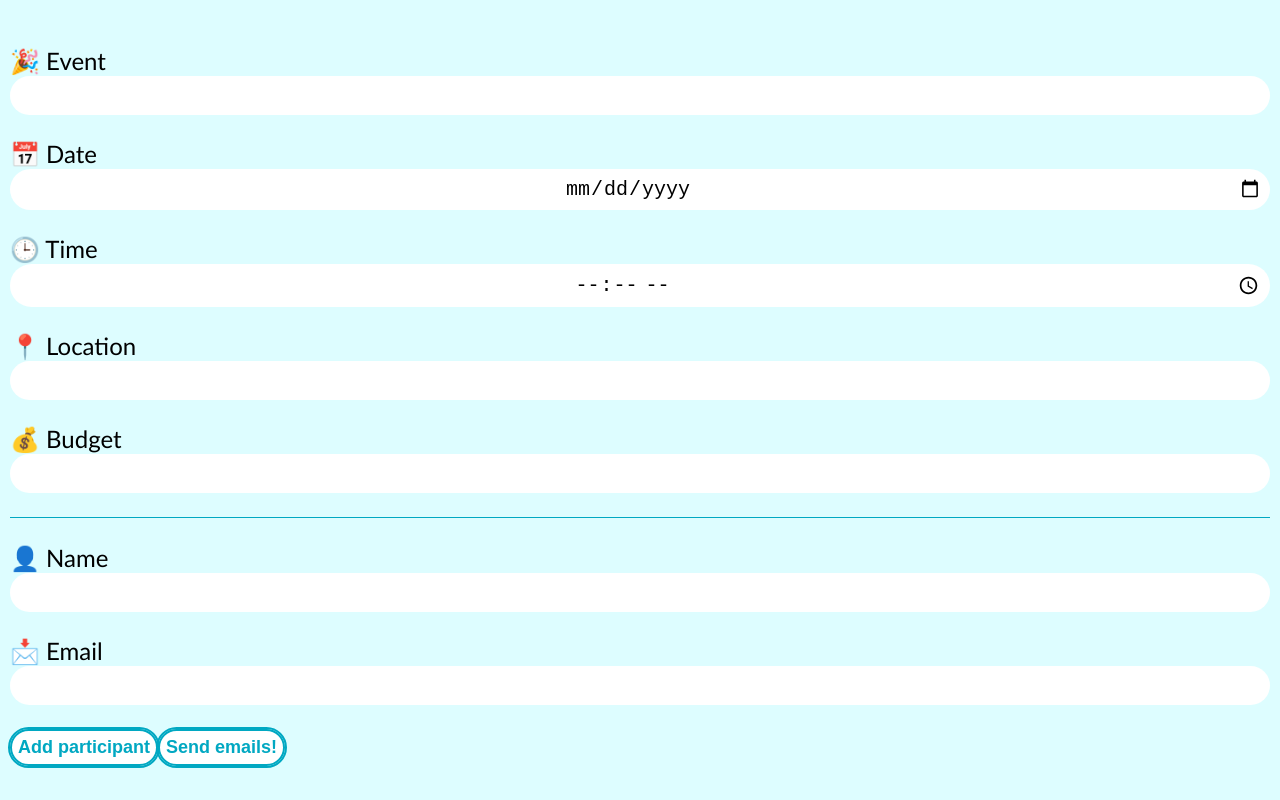
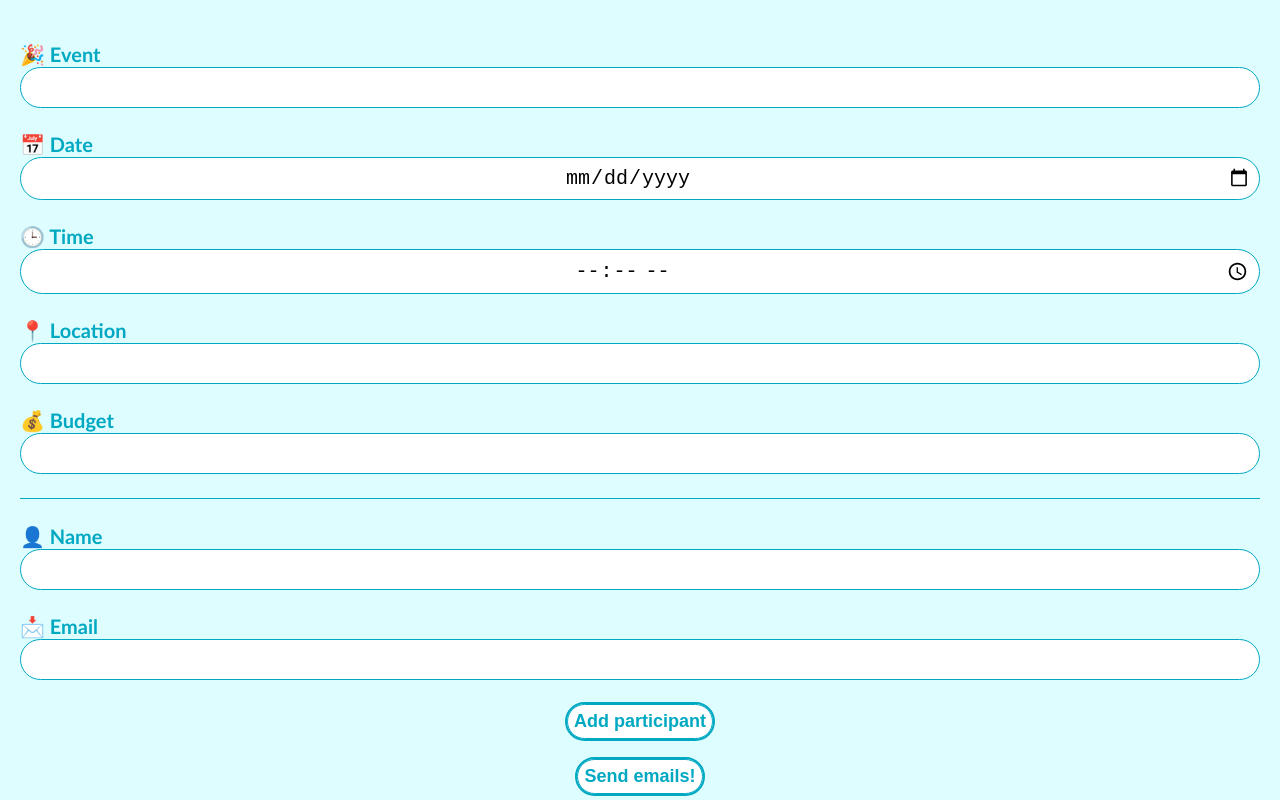
Before and after one commit to ireneairyn/secret-santa, a Next.js app: page /form in a window 1280 px wide. Shown: the part 360-1160 px from the top of the page. Built offline with nearby package versions, Linux system fonts and the light colour scheme.

Commit message:
change display of about

```diff
--- a/components/Form.js
+++ b/components/Form.js
@@ -71,6 +71,7 @@ function Form() {
           />
         </label>
       <div className="buttonContainer">
+         <button type="submit">Add participant</button>
         <Link
           href={{
             pathname: "/sent",
@@ -85,7 +86,6 @@ function Form() {
             },
           }}
         >
-         <button type="submit">Add participant</button>
           <button type="submit">Send emails!</button>
         </Link>
       </div>
--- a/pages/about.js
+++ b/pages/about.js
@@ -84,7 +84,7 @@ export default function About() {
           </div>
         )}
       </div>
-      <div>
+      <div className={styles.create}>
         <h2>Ready to play!</h2>
         <p>
           I get it now, <strong>let's do this!</strong>
--- a/styles/App.module.css
+++ b/styles/App.module.css
@@ -1,4 +1,6 @@
 .title {
+  display: flex;
+  justify-content: center;
   width: 430px;
   max-width: 90%;
   margin-top: 35px;
--- a/styles/globals.css
+++ b/styles/globals.css
@@ -29,14 +29,14 @@ button {
   font-size: 18px;
   font-weight: bold;
   background-color: white;
-  border: #01a8c2 solid 2px;
+  border: #01a8c2 solid 1px;
   border-radius: 30px;
   color: #01a8c2;
   cursor: pointer;
   padding: 6px;
   outline: 2px solid #01a8c2;
   outline-offset: 0px;
-  margin-bottom: 10px;
+  margin-bottom: 20px;
 }
 
 .starterContent {
@@ -75,7 +75,6 @@ footer {
 
 .wrapper {
   width: 100%;
-  padding-bottom: 50px;
 }
 
 .wrapperSent {
@@ -95,8 +94,8 @@ footer {
   display: flex;
   flex-direction: column;
   justify-content: center;
-  margin-left: 10px;
-  margin-right: 10px;
+  margin-left: 20px;
+  margin-right: 20px;
   align-items: center;
 }
 
@@ -104,7 +103,10 @@ label {
   display: inline-block;
   width: 100%;
   margin-bottom: 0.5rem;
-  font-size: 24px;
+  font-family: "Gill Sans", "Gill Sans MT", Calibri, "Trebuchet MS", sans-serif;
+  font-size: 20px;
+  font-weight: bold;
+  color: #01a8c2;
 }
 
 input {
@@ -116,11 +118,19 @@ input {
   border-radius: 25px;
   font-size: 20px;
   text-align: center;
+  border: #01a8c2 solid 1px;
 }
 
 .line {
   border-bottom: 1px solid #01a8c2;
   margin-bottom: 25px;
+}
+
+.buttonContainer{
+  display: flex;
+  flex-direction: column;
+  justify-content: center;
+  align-items: center;
 }
 
 /* Desktop stuff */
```
Also changed, not shown: styles/Home.module.css (+7 -0 lines).
